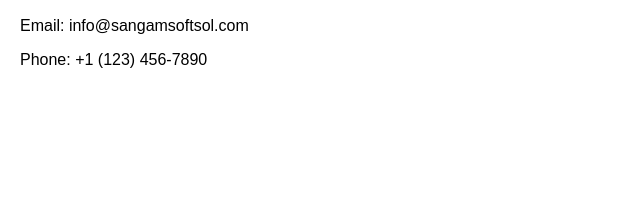
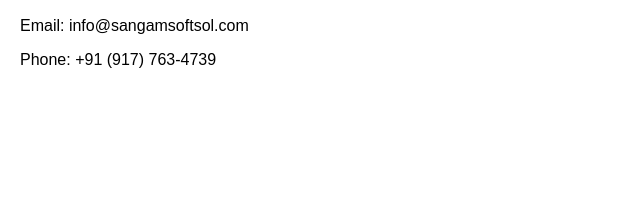
Before and after one commit to Subbu2025/subbu2025.github.io, a plain HTML site: page index.html in a window 1280 px wide. Shown: the part 546-758 px from the top of the page, 0-640 px from the left. Drawn offline with Linux system fonts and the light colour scheme.

Commit message:
Update index.html

```diff
--- a/index.html
+++ b/index.html
@@ -69,7 +69,7 @@
     <section id="contact">
         <h2>Contact Us</h2>
         <p>Email: info@sangamsoftsol.com</p>
-        <p>Phone: +1 (123) 456-7890</p>
+        <p>Phone: +91 (917) 763-4739</p>
     </section>
     <footer>
         &copy; 2024 Sangam Soft Solutions. All rights reserved.
```
